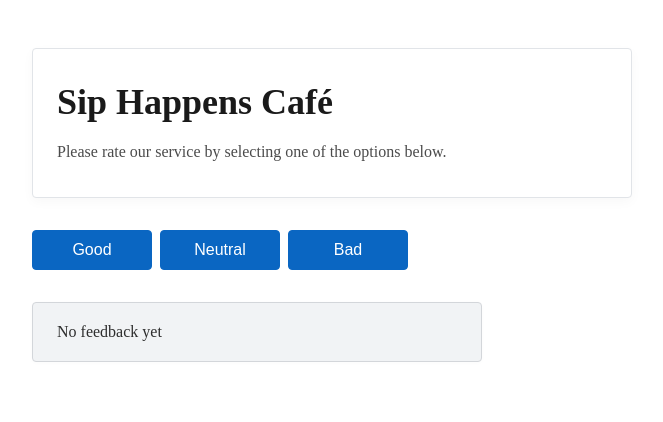
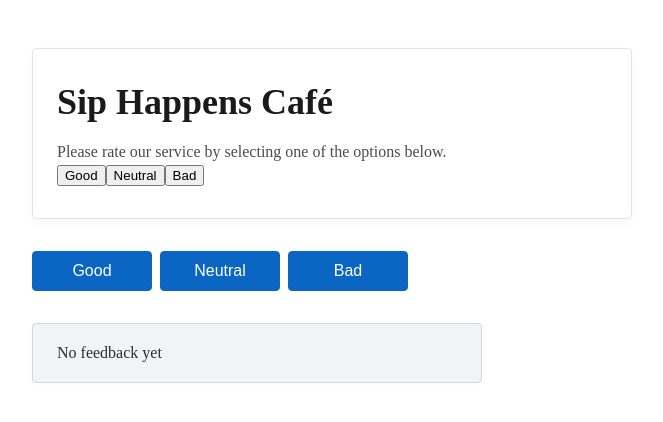
Before and after one commit to shch6rskz2001-boop/02-react-cafe, a React (Vite) app: page / in a window 1280 px wide. Shown: the top 422 px of the page, without its empty margins (308-971 px from the left). Built offline with nearby package versions, Linux system fonts and the light colour scheme.

Commit message:
Add Notification component and conditional rendering

```diff
--- a/src/components/CafeInfo/CafeInfo.tsx
+++ b/src/components/CafeInfo/CafeInfo.tsx
@@ -1,12 +1,22 @@
 import css from './CafeInfo.module.css';
 
 export default function CafeInfo() {
+  const options = ['Good', 'Neutral', 'Bad'];
+
   return (
     <div className={css.container}>
       <h1 className={css.title}>Sip Happens Café</h1>
       <p className={css.description}>
         Please rate our service by selecting one of the options below.
       </p>
+
+      <div className={css.buttonList}>
+        {options.map((option) => (
+          <button key={option} className={css.button}>
+            {option}
+          </button>
+        ))}
+      </div>
     </div>
   );
 }
--- a/src/components/Notification/Notification/Notification.tsx
+++ b/src/components/Notification/Notification/Notification.tsx
@@ -1,9 +1,7 @@
-import css from './Notification.module.css';
+import css from "./Notification.module.css";
 
 const Notification = () => {
-  return (
-    <p className={css.message}>No feedback yet</p>
-  );
+    return <p className={css.message}>No feedback yet</p>;
 };
 
 export default Notification;
--- a/src/components/VoteOptions/VoteOptions.tsx
+++ b/src/components/VoteOptions/VoteOptions.tsx
@@ -1,8 +1,10 @@
 import css from './VoteOptions.module.css';
+import type { VoteType } from '../../types/votes';
 
 
 interface VoteOptionsProps {
-  onVote: (type: 'good' | 'neutral' | 'bad') => void;
+
+  onVote: (type: VoteType) => void;
   onReset: () => void;
   canReset: boolean;
 }
@@ -14,7 +16,6 @@ export default function VoteOptions({ onVote, onReset, canReset }: VoteOptionsPr
       <button className={css.button} onClick={() => onVote('neutral')}>Neutral</button>
       <button className={css.button} onClick={() => onVote('bad')}>Bad</button>
 
-      {/* Кнопка Reset показується тільки якщо canReset === true */}
       {canReset && (
         <button className={`${css.button} ${css.reset}`} onClick={onReset}>
           Reset
--- a/src/components/VoteStats/VoteStats.tsx
+++ b/src/components/VoteStats/VoteStats.tsx
@@ -1,23 +1,23 @@
-import styles from './VoteStats.module.css';
+import css from './VoteStats.module.css';
+
+import type { Votes } from '../../types/votes';
 
 interface VoteStatsProps {
-  votes: {
-    good: number;
-    neutral: number;
-    bad: number;
-  };
-  totalVotes: number;
-  positiveRate: number;
+  stats: Votes;
+  total: number;
+  positivePercentage: number;
 }
 
-export default function VoteStats({ votes, totalVotes, positiveRate }: VoteStatsProps) {
+export default function VoteStats({ stats, total, positivePercentage }: VoteStatsProps) {
   return (
-    <div className={styles.container}>
-      <p className={styles.stat}>Good: <strong>{votes.good}</strong></p>
-      <p className={styles.stat}>Neutral: <strong>{votes.neutral}</strong></p>
-      <p className={styles.stat}>Bad: <strong>{votes.bad}</strong></p>
-      <p className={styles.stat}>Total: <strong>{totalVotes}</strong></p>
-      <p className={styles.stat}>Positive: <strong>{positiveRate}%</strong></p>
+    <div className={css.container}>
+      <ul className={css.list}>
+        <li className={css.item}>Good: {stats.good}</li>
+        <li className={css.item}>Neutral: {stats.neutral}</li>
+        <li className={css.item}>Bad: {stats.bad}</li>
+        <li className={css.item}>Total: {total}</li>
+        <li className={css.item}>Positive: {positivePercentage}%</li>
+      </ul>
     </div>
   );
 }
```
